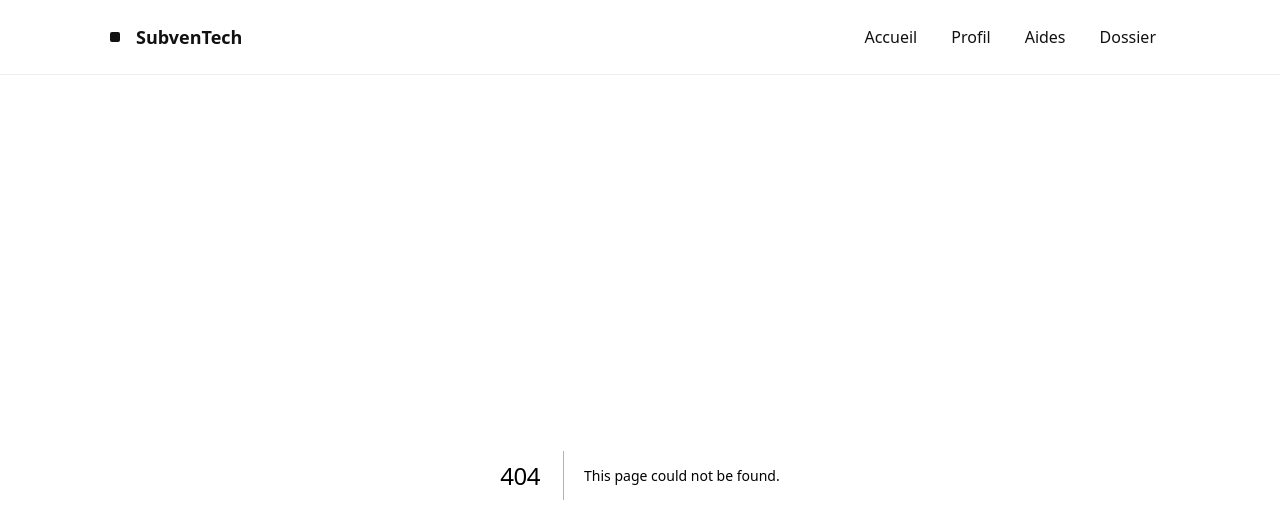
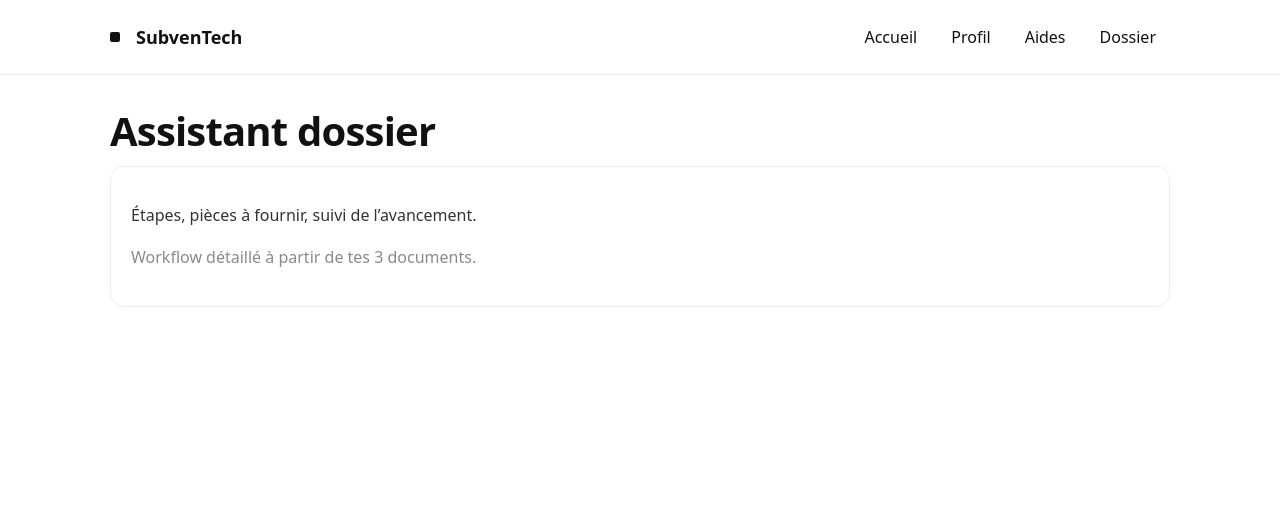
Before and after one commit to BACOUL/subventech-app, a Next.js app: page /dossier in a window 1280 px wide. Before the commit this address had no page. Shown: the top 524 px of the page. Built offline with nearby package versions, Linux system fonts and the light colour scheme.

Commit message:
Create dossier.js

```diff
--- /dev/null
+++ b/pages/dossier.js
@@ -0,0 +1,11 @@
+export default function Dossier() {
+  return (
+    <main className="container">
+      <h1>Assistant dossier</h1>
+      <div className="card">
+        <p>Étapes, pièces à fournir, suivi de l’avancement.</p>
+        <p className="muted">Workflow détaillé à partir de tes 3 documents.</p>
+      </div>
+    </main>
+  );
+}
```
